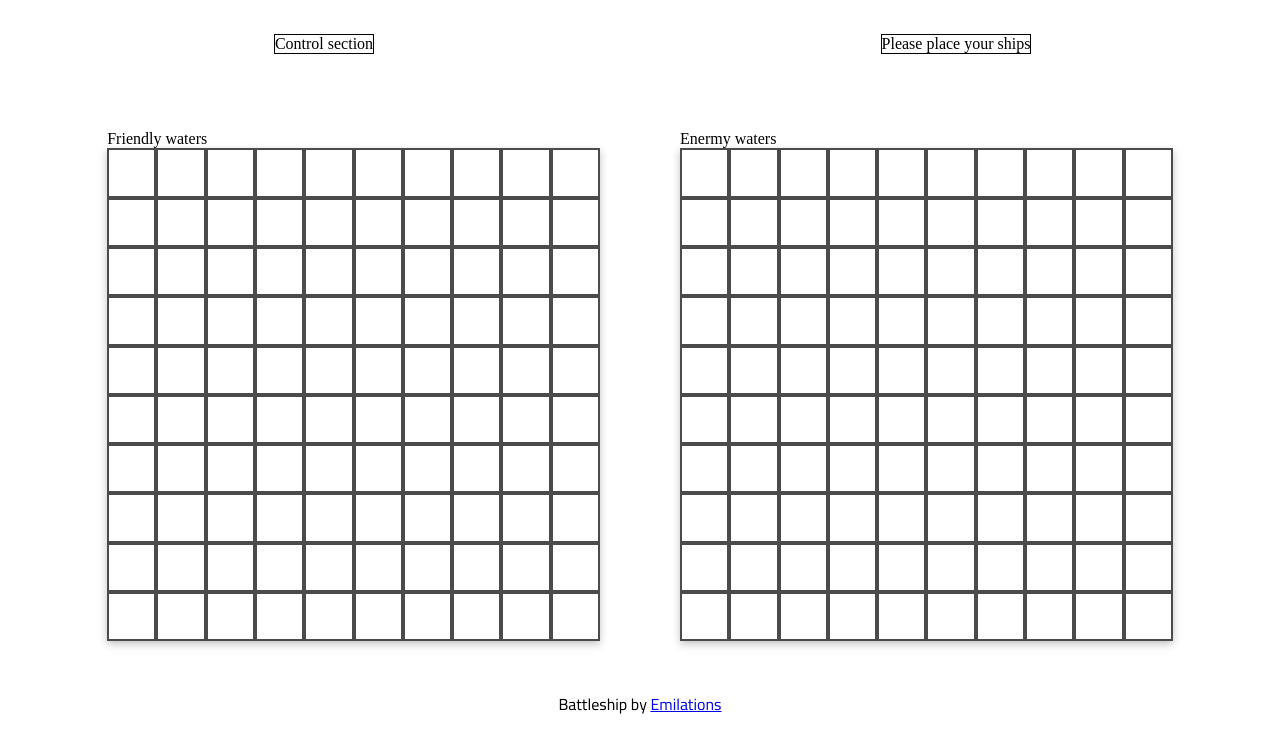
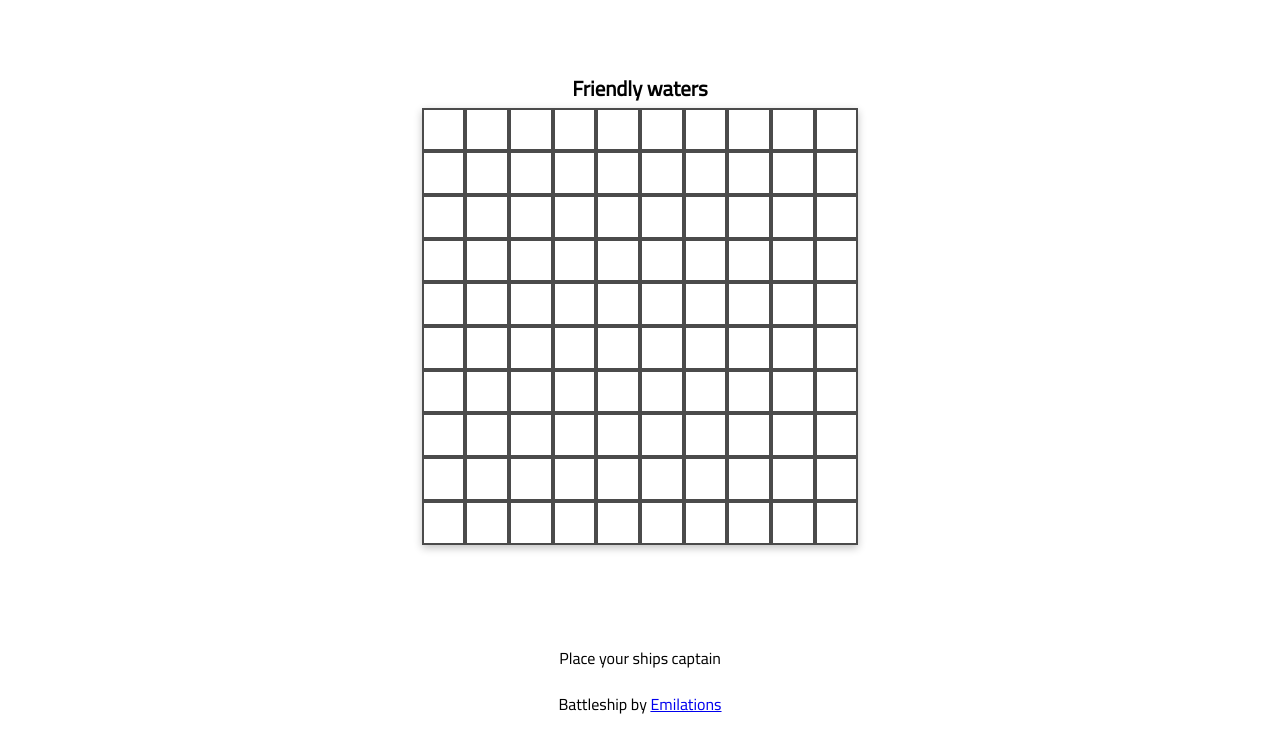
Before and after one commit to emilations/odin-Battleship, a website built with webpack: page dist/index.html in a window 1280 px wide. Shown: the part 65-800 px from the top of the page. Built offline with nearby package versions, Linux system fonts and the light colour scheme.

Commit message:
Add html and css for place ship mode

```diff
--- a/dist/index.html
+++ b/dist/index.html
@@ -19,9 +19,7 @@
         <div class="home-button"><h2>Home</h2></div>
         <div class="how-to-play-button"><h2>How to play</h2></div>
       </div>
-      <div class="control">Control section</div>
-      <div class="message">Please place your ships</div>
-      <div class="grid grid-human">
+      <div class="grid grid-left grid-middle">
         <div class="grid-name"><p>Friendly waters</p></div>
         <div class="grid-layout">
           <div class="cell-p1" id="p1-row0-cell0"></div>
@@ -135,8 +133,8 @@
           <div class="cell-p1" id="p1-row9-cell9"></div>
         </div>
       </div>
-      <div class="grid grid-computer">
-        <div class="grid-name"><p>Enermy waters</p></div>
+      <div class="grid grid-right grid-hide">
+        <div class="grid-name grid-name--computer"><p>Enemy waters</p></div>
         <div class="grid-layout">
           <div class="cell-p1" id="p1-row0-cell0"></div>
           <div class="cell-p1" id="p1-row0-cell1"></div>
@@ -249,10 +247,8 @@
           <div class="cell-p1" id="p1-row9-cell9"></div>
         </div>
       </div>
-      <div class="footer">
-        <p>
-          Battleship by <a href="https://github.com/emilations">Emilations</a>
-        </p>
+      <div class="message">Place your ships captain</div>
+      <div class="footer"><p>Battleship by <a href="https://github.com/emilations">Emilations</a></p>
       </div>
     </div>
   </body>
--- a/dist/styles.css
+++ b/dist/styles.css
@@ -13,7 +13,7 @@ body {
   height: 100%;
   display: grid;
   grid-auto-flow: row;
-  grid-template-rows: auto auto 1fr auto;
+  grid-template-rows: auto 1fr auto auto;
   grid-template-columns: 1fr 1fr;
   padding: 1rem;
   gap: 1rem;
@@ -27,7 +27,6 @@ body {
   grid-template-columns: 1fr;
   grid-auto-flow: column;
   gap: 20px;
-  margin-bottom: 2rem;
 }
 
 .header > :not(:first-child) > * {
@@ -53,25 +52,29 @@ body {
 }
 
 /* MESSAGE ELEMENT */
-.message,
-.control {
+.message {
+  grid-column: 1 /3;
   justify-self: center;
-  border: 1px solid black;
+  text-align: center;
+  font-family: "Cairo";
+  padding-top: 1rem;
 }
 
 .grid {
-  height: 80%;
-  width: 80%;
-  margin: 2rem;
+  margin: 0 2rem 0 2rem;
+  display: grid;
+  grid-template-rows: auto 1fr;
 }
 
 /* Grid element */
-.grid-human {
+.grid-left {
+  width: 70%;
   justify-self: end;
   align-self: center;
 }
 
-.grid-computer {
+.grid-right {
+  width: 70%;
   justify-self: start;
   align-self: center;
 }
@@ -81,10 +84,23 @@ body {
   grid-template-columns: repeat(10, 1fr);
   grid-template-rows: repeat(10, 1fr);
   aspect-ratio: 1 /1;
-  /* border: solid rgb(75, 75, 75) 3px; */
   box-shadow: rgba(0, 0, 0, 0.24) 0px 3px 8px;
 }
 
+.grid-name {
+  font-family: "Cairo";
+  justify-self: center;
+  font-size: 1.3rem;
+  font-weight: 700;
+}
+
+.grid-name--human {
+  color: blue;
+}
+
+.grid-name--computer {
+  color: red;
+}
 
 /* Cell element */
 .cell-p1 {
@@ -103,3 +119,18 @@ body {
     background-color: lightblue;
   }
 }
+
+/* Place ship mode */
+.grid-hide {
+  display: none;
+}
+
+.grid-name--hidden {
+  visibility: hidden;
+}
+
+.grid-middle {
+  grid-column: 1 / 3;
+  width: 35%;
+  justify-self: center;
+}
```
